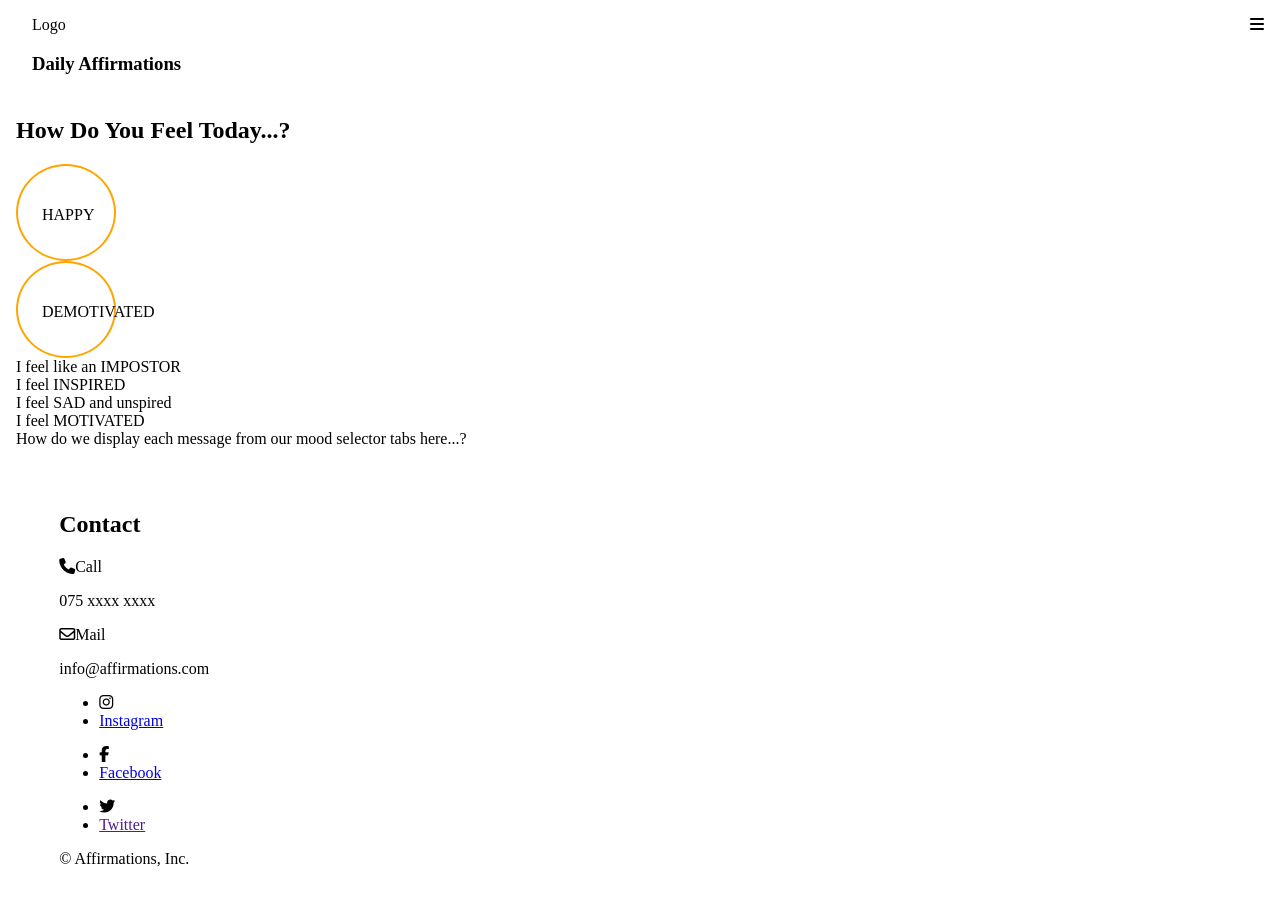
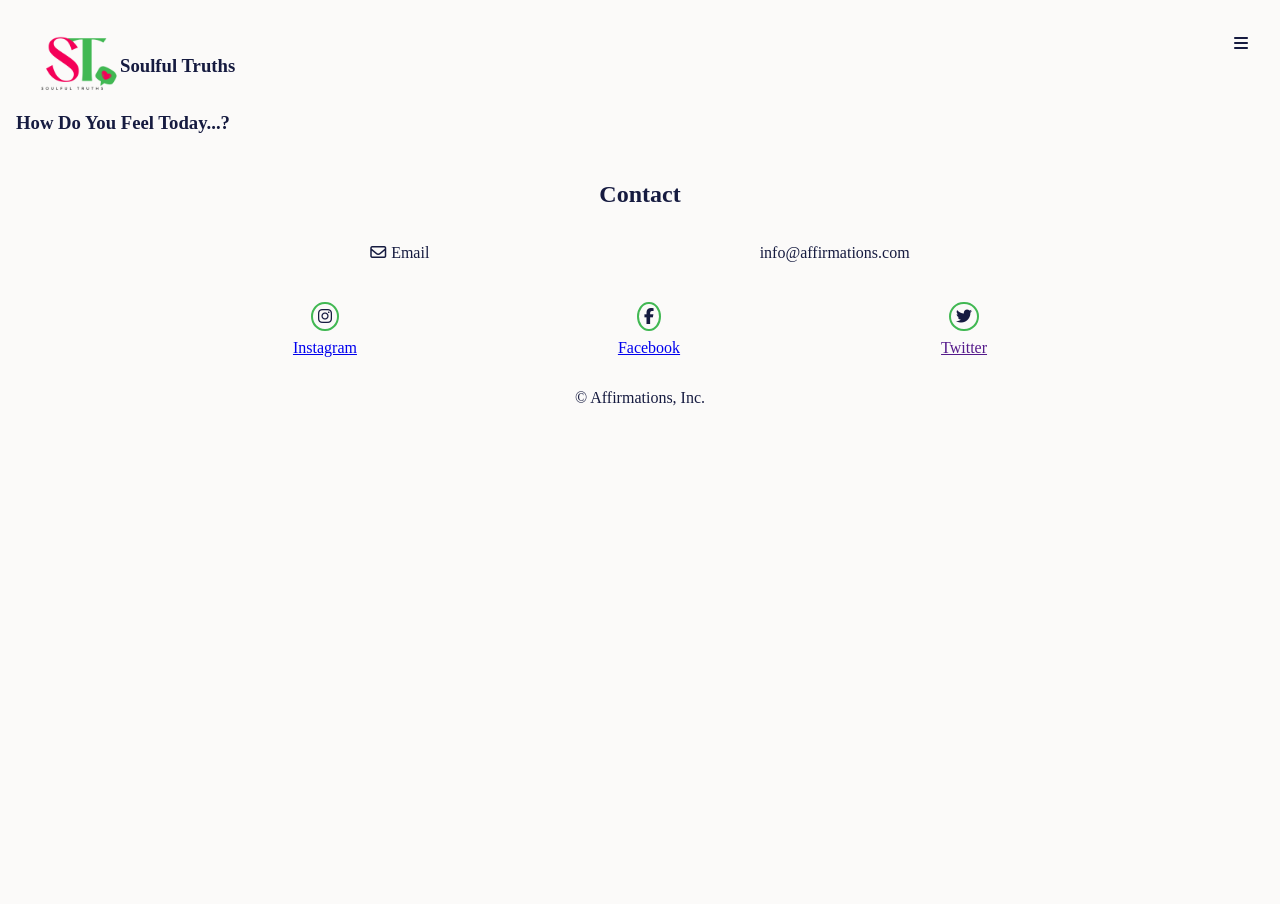
Before and after one commit to AndrianaOS/Affirmation-page, a plain HTML site: page index.html in a window 1280 px wide. After the commit the page ends 800 px from the top, so only its background shows below. Drawn offline with Linux system fonts and the light colour scheme.

Commit message:
Sections removed and added on
Sections removed inn the main tag of index file, logo added and styles. added to make page flow

```diff
--- a/index.html
+++ b/index.html
@@ -12,8 +12,8 @@
     <header>
       <nav class="navbar">
         <aside class="titlelogo">
-            <span>Logo</span>
-            <h1 class="title">Daily Affirmations</h1>
+            <span><img src="Affirmations logo.png" alt=""></span>
+            <h1 class="title">Soulful Truths</h1>
         </aside>
         <section class="nav-links">
             <input id="check" type="checkbox" />
@@ -29,50 +29,20 @@
             </li>
             </ul>
         </section>
-        <!-- <h4>Soulful Truths To Help Students Push through Studies!</h4> -->
+        <!-- <h5>Soulful Truths To Help Students Push through Studies!</h5> -->
       </nav>
     </header>
 
     <main>
 
-    <div class="moodBoard">
-      <h2> How Do You Feel Today...?</h2>
-    </div>
+      <h3> How Do You Feel Today...?</h3>
 
-     <section class="mood-selector">
-        <div class="mood">
-            <input type="checkbox" id="happy">
-            <label for="happy" class="spec-mood">HAPPY</label>
-            <aside class="quote">Always be happy and clappy</aside>
-        </div>
-      <div class="mood">
-        <input type="checkbox" id="demotivated">
-        <label for="demotivated" class="spec-mood">DEMOTIVATED</label>
-        <aside class="quote">Lorem ipsum dolor sit amet consectetur, adipisicing elit. Totam, fugit?</aside>
-      </div>
-      <div class="Impostor">I feel like an IMPOSTOR</div>
-      <div class="Inspired">I feel INSPIRED</div>
-      <div class="Sad">I feel SAD and unspired</div>
-      <div class="Motivated">I feel MOTIVATED</div>
-    </section>
-
-    <div class="DisplayBoard">
-     How do we display each message from our mood selector tabs here...?
-    </div>
-
-
-
-    </main>
 
     <footer>
         <h2>Contact</h2>
-        <aside class="contact-icon">
-            <span><i class="fa-solid fa-phone"></i>Call</span>
-            <p>075 xxxx xxxx</p>
-        </aside>
 
         <aside class="contact-icon">
-            <span><i class="fa-regular fa-envelope"></i>Mail</span>
+            <span><i class="fa-regular fa-envelope"></i>Email</span>
             <p>info@affirmations.com</p>
         </aside>
 
@@ -90,7 +60,6 @@
                 <li><a href="">Twitter</a></li>
             </ul>
         </section>
-    </p>
     <p id="copyright">&copy; Affirmations, Inc.</p>
     </footer>
   </body>
--- a/styles.css
+++ b/styles.css
@@ -1,12 +1,26 @@
 body {
   min-width: auto;
   margin: 1em;
+  color: #161b40;
+  background-color: #fbfaf9;
 }
 
 .navbar {
-  margin: 1em 0.5em 1.5em 1em;
+  margin: 1em 0.5em 1.5em 0.5em;
   display: flex;
   justify-content: space-between;
+}
+
+.titlelogo {
+  display: flex;
+  justify-content: flex-start;
+  align-items: center;
+  position: absolute;
+  width: 16em;
+}
+
+span img {
+  height: 6em;
 }
 
 .icon {
@@ -20,7 +34,8 @@ input {
 
 #checkID {
   position: absolute;
-  right: 1em;
+  right: 2em;
+  top: 2.2em;
 }
 
 /* ul {
@@ -30,8 +45,8 @@ input {
 #check:checked ~ .nav-items {
   display: block;
   list-style: none;
-  background-color: aqua;
-  width: 8em;
+  background-color: #43bee5;
+  width: 19em;
 }
 
 .nav-items {
@@ -39,6 +54,7 @@ input {
   padding: 1.5em 0.3em 0.3em 0.3em;
   text-align: center;
   position: relative;
+  top: 4em;
   /* right: 1em; */
 }
 
@@ -54,7 +70,12 @@ input {
 
 /* MAIN STYLES */
 
-.quote {
+main {
+  position: relative;
+  top: 4.5em;
+}
+
+/* .quote {
   display: none;
   border: 2px pink solid;
 }
@@ -82,15 +103,53 @@ input {
   text-align: center;
   padding-top: 2.5em;
   padding-left: 1.5em;
-}
+} */
 /* Is the css connected? I cannot see my updates */
 
 /*FOOTER STYLES*/
 
 footer {
   text-align: left;
-  border-radius: 6%;
-  padding: 1.2em;
-  margin-top: 0.9em;
-  margin: 1.5em;
+  padding: 0.5em;
+  margin: 1em;
 }
+
+footer h2 {
+  text-align: center;
+}
+
+.name-icon {
+  padding: 0 0.5em;
+}
+
+.name-icon li {
+  list-style: none;
+  padding-top: 0.5em;
+}
+
+.social {
+  display: flex;
+  justify-content: space-evenly;
+  text-align: center;
+}
+
+.contact-icon {
+  display: flex;
+  justify-content: space-evenly;
+  align-items: center;
+}
+
+.fa-envelope {
+  padding-right: 0.3em;
+}
+
+#copyright {
+  text-align: center;
+}
+
+.fa-brands {
+  border: 2px solid #41b853;
+  border-radius: 50%;
+  padding: 0.3em;
+  /* color: pink; */
+}
```
Also changed, not shown: Affirmations logo.png (added).
